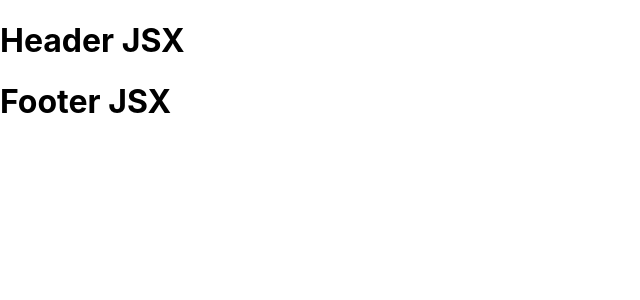
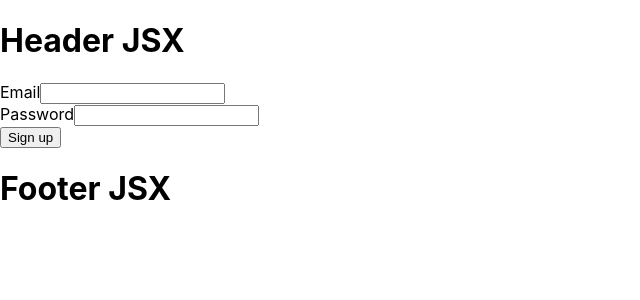
Before and after one commit to Luis-S-S/Rule-them-All, a React (Create React App) app: page /signup in a window 1280 px wide. Shown: the top 300 px of the page, without its empty margins (0-640 px from the left). Built offline with nearby package versions, Linux system fonts and the light colour scheme; no server answers.

Commit message:
feat: implement sign in

```diff
--- a/package.json
+++ b/package.json
@@ -7,6 +7,7 @@
     "@testing-library/react": "^13.2.0",
     "@testing-library/user-event": "^13.5.0",
     "firebase": "^9.8.1",
+    "prop-types": "^15.8.1",
     "react": "^18.1.0",
     "react-dom": "^18.1.0",
     "react-router-dom": "^6.3.0",
--- a/src/App.jsx
+++ b/src/App.jsx
@@ -3,6 +3,7 @@ import { BrowserRouter, Routes, Route } from 'react-router-dom';
 import Home from './pages/Home';
 import About from './pages/About';
 import Profile from './pages/Profile';
+import SignUp from './pages/Signup';
 
 import Header from './sections/Header';
 import Footer from './sections/Footer';
@@ -17,6 +18,7 @@ function App() {
         <Route path="/" element={<Home />} />
         <Route path="/about" element={<About />} />
         <Route path="/profile/:id" element={<Profile />} />
+        <Route path="/signup" element={<SignUp />} />
       </Routes>
       <Footer />
     </BrowserRouter>
--- /dev/null
+++ b/src/components/ButtonPrimary/ButtonPrimary.jsx
@@ -0,0 +1,27 @@
+import PropTypes from 'prop-types';
+
+export default function ButtonPrimary({
+  children, onClick, className, isSubmit,
+}) {
+  return (
+    <button
+      className={`button__primary ${className}`}
+      type={isSubmit ? 'submit' : 'button'}
+      onClick={onClick}
+    >
+      { children }
+    </button>
+  );
+}
+
+ButtonPrimary.propTypes = {
+  children: PropTypes.string.isRequired,
+  onClick: PropTypes.func,
+  className: PropTypes.string,
+  isSubmit: PropTypes.bool.isRequired,
+};
+
+ButtonPrimary.defaultProps = {
+  onClick: () => {},
+  className: '',
+};
--- a/src/pages/Signup.jsx
+++ b/src/pages/Signup.jsx
@@ -0,0 +1,38 @@
+import { useState } from 'react';
+import { createAuthWithEmailAndPassword } from '../services/authentication';
+
+import ButtonPrimary from '../components/ButtonPrimary/ButtonPrimary';
+
+export default function SignUp() {
+  const [form, setForm] = useState({});
+
+  const handlerOnChange = (e) => {
+    setForm({ ...form, [e.target.name]: e.target.value });
+  };
+
+  const handlerSubmit = async (e) => {
+    e.preventDefault();
+    const res = await createAuthWithEmailAndPassword(form.email, form.password);
+    localStorage.setItem('token', res.user.accessToken);
+  };
+
+  return (
+    <div className="signup-container">
+      <form className="signup-form">
+        <div className="form__control">
+          <label htmlFor="email">
+            Email
+            <input type="email" name="email" id="email" onChange={handlerOnChange} />
+          </label>
+        </div>
+        <div className="form__control">
+          <label htmlFor="password">
+            Password
+            <input type="password" name="password" id="password" onChange={handlerOnChange} />
+          </label>
+        </div>
+        <ButtonPrimary isSubmit onClick={handlerSubmit}>Sign up</ButtonPrimary>
+      </form>
+    </div>
+  );
+}
--- /dev/null
+++ b/src/services/authentication.js
@@ -0,0 +1,27 @@
+import {
+  getAuth,
+  createUserWithEmailAndPassword,
+  signInWithEmailAndPassword,
+} from 'firebase/auth';
+
+import { app } from '../config/firebase';
+
+const auth = getAuth(app);
+
+export async function createAuthWithEmailAndPassword(email, password) {
+  try {
+    const userCredential = await createUserWithEmailAndPassword(auth, email, password);
+    return userCredential.user;
+  } catch (error) {
+    return `${error.code} ${error.message}`;
+  }
+}
+
+export async function signAuthWithEmailAndPassword(email, password) {
+  try {
+    const userCredential = await signInWithEmailAndPassword(auth, email, password);
+    return userCredential.user;
+  } catch (error) {
+    return `${error.code} ${error.message}`;
+  }
+}
```
Also changed, not shown: src/components/ButtonPrimary/ButtonPrimary.scss (added), 1 other file (tests, documents, lock files or other folders).
